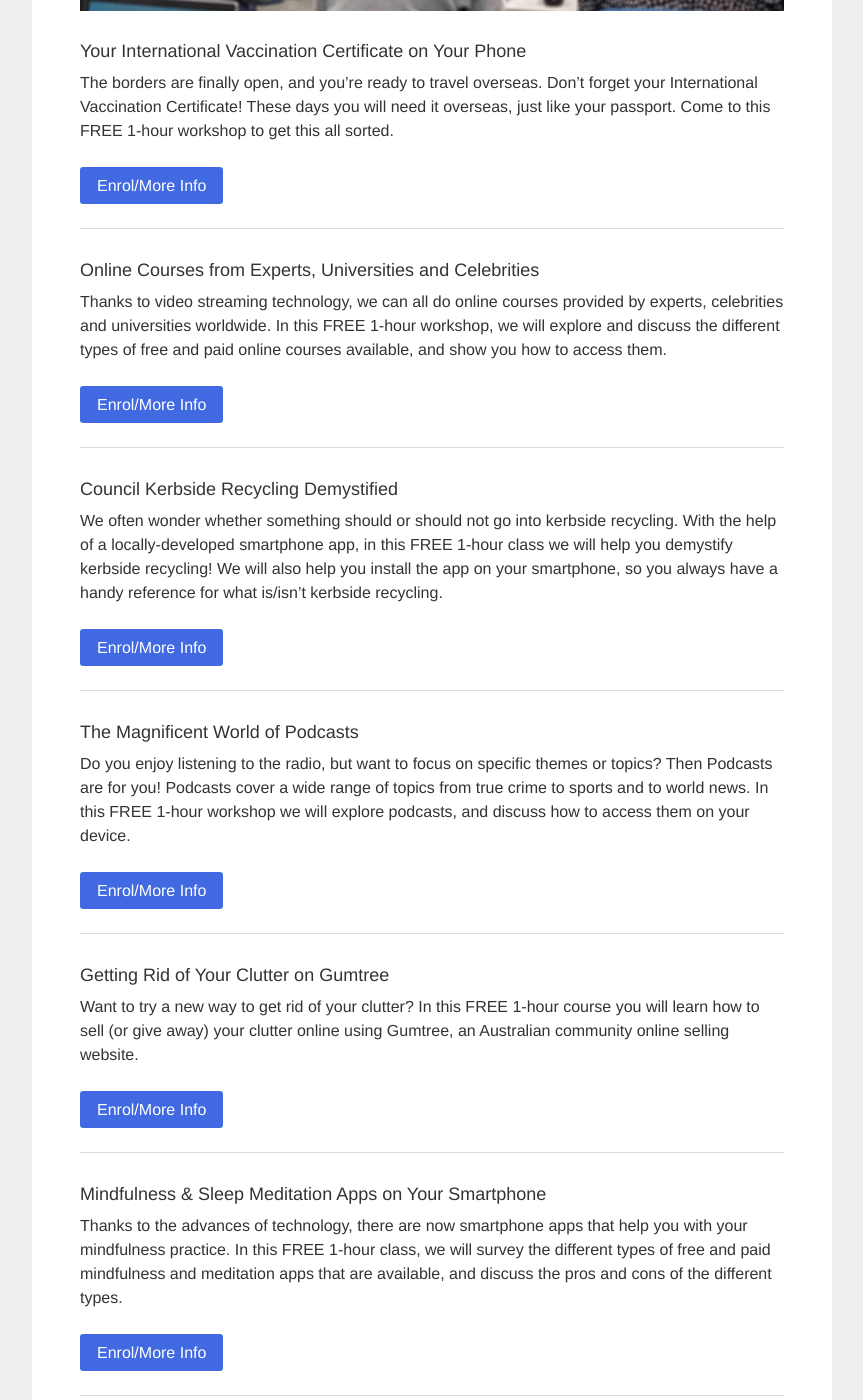
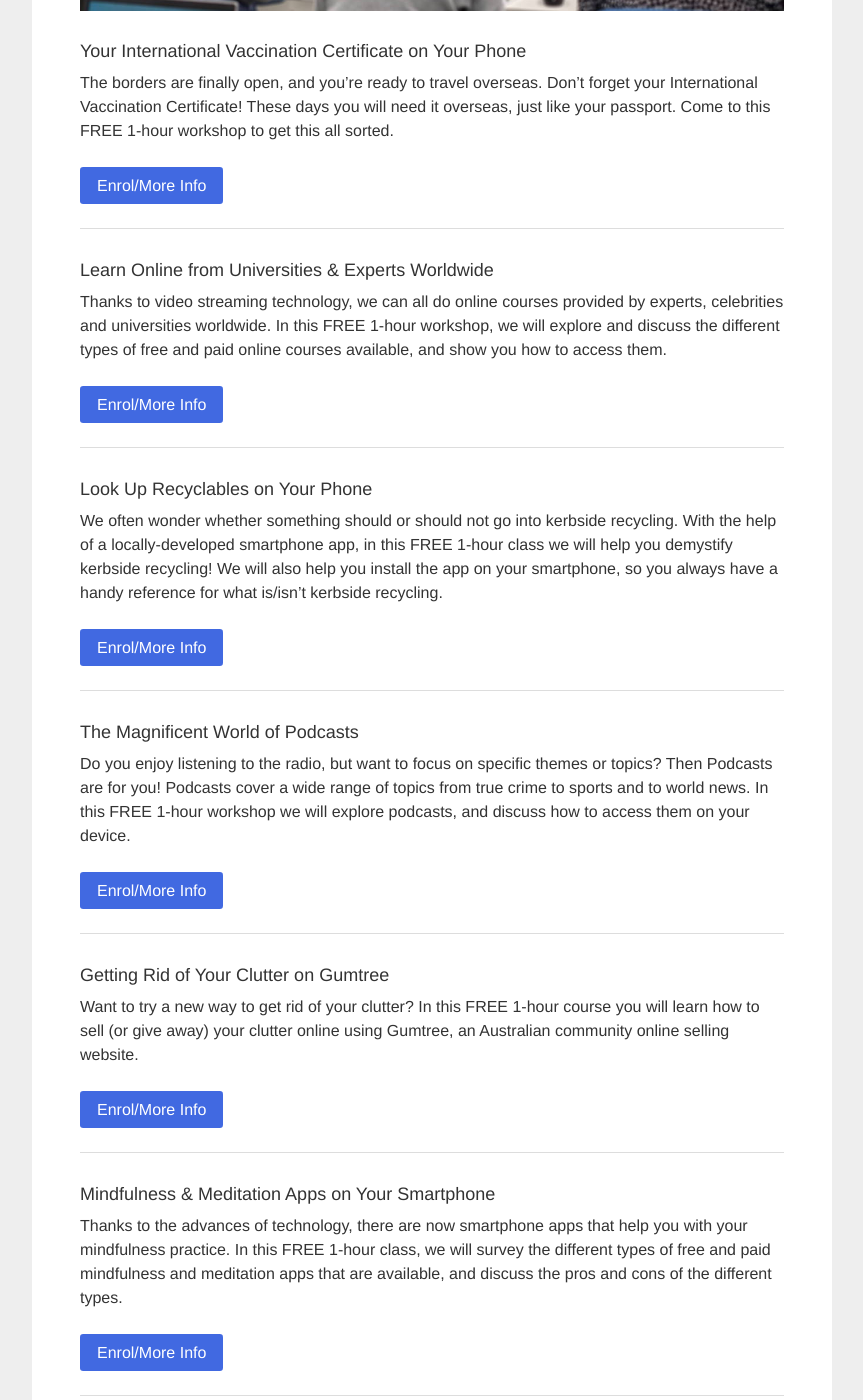
Before and after one commit to auxellbs/splconline.github.io, a Jekyll site: the page built from index.md, in a window 1280 px wide and 1400 px high, scrolled down 1759 px. Shown: the whole window, without its empty margins (208-1071 px from the left). Built offline with Jekyll 4.4.1, drawn with Linux system fonts in a browser that asks for light colours; some of the changed text lies outside the part shown.

Commit message:
Update index.md

```diff
--- a/index.md
+++ b/index.md
@@ -44,7 +44,7 @@ The borders are finally open, and you're ready to travel overseas. Don't forget
 ---
 
 <a name="learnonline"></a>
-#### Online Courses from Experts, Universities and Celebrities
+#### Learn Online from Universities & Experts Worldwide
 
 Thanks to video streaming technology, we can all do online courses provided by experts, celebrities and universities worldwide. In this FREE 1-hour workshop, we will explore and discuss the different types of free and paid online courses available, and show you how to access them.
 
@@ -53,7 +53,7 @@ Thanks to video streaming technology, we can all do online courses provided by e
 ---
 
 <a name="recycling"></a>
-#### Council Kerbside Recycling Demystified
+#### Look Up Recyclables on Your Phone
 We often wonder whether something should or should not go into kerbside recycling. With the help of a locally-developed smartphone app, in this FREE 1-hour class we will help you demystify kerbside recycling! We will also help you install the app on your smartphone, so you always have a handy reference for what is/isn't kerbside recycling.
 
 [Enrol/More Info](https://classmanager.com.au/cbin/admin.php?Action=courses&single_course_id=1652:1742&organisation_name=splc&from=org_home){:target="_blank"}{:.btn}
@@ -77,7 +77,7 @@ Want to try a new way to get rid of your clutter? In this FREE 1-hour course you
 ---
 
 <a name="mindful"></a>
-#### Mindfulness & Sleep Meditation Apps on Your Smartphone
+#### Mindfulness & Meditation Apps on Your Smartphone
 Thanks to the advances of technology, there are now smartphone apps that help you with your mindfulness practice. In this FREE 1-hour class, we will survey the different types of free and paid mindfulness and meditation apps that are available, and discuss the pros and cons of the different types.
 
 [Enrol/More Info](https://classmanager.com.au/cbin/admin.php?Action=courses&single_course_id=1651:1743&organisation_name=splc&from=org_home){:target="_blank"}{:.btn}
```
Also changed, not shown: other parts of index.md (+1 -1 lines).
